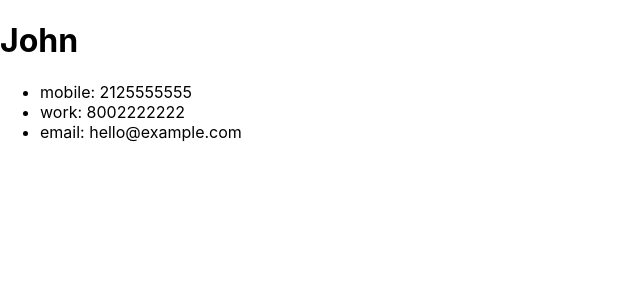
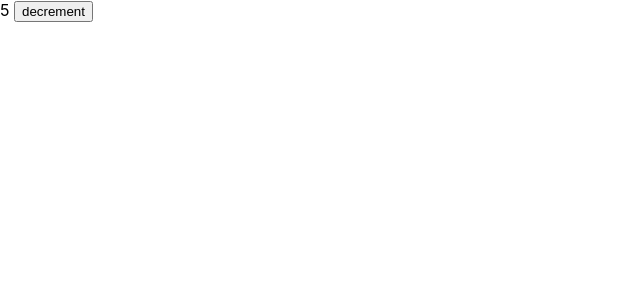
Before and after one commit to shahidsarker/ttp-residency-react-basics, a React (Create React App) app: page / in a window 1280 px wide. Shown: the top 300 px of the page, without its empty margins (0-640 px from the left). Built offline with nearby package versions, Linux system fonts and the light colour scheme.

Commit message:
decrement basic

```diff
--- a/src/App.js
+++ b/src/App.js
@@ -1,19 +1,11 @@
 import React, { Component } from "react";
 import ContactCard from "./ContactCard";
+import Decrement from "./Decrement";
 import "./App.css";
 
 class App extends Component {
   render() {
-    return (
-      <>
-        <ContactCard
-          name="John"
-          mobile="2125555555"
-          work="8002222222"
-          email="hello@example.com"
-        />
-      </>
-    );
+    return <Decrement start={5} />;
   }
 }
 
--- /dev/null
+++ b/src/Decrement.js
@@ -0,0 +1,25 @@
+import React, { Component } from "react";
+
+class Decrement extends Component {
+  constructor(props) {
+    super(props);
+    this.state = { number: props.start };
+  }
+
+  handleDecrement = (state) => {
+    this.setState({ number: state.number - 1 });
+  };
+
+  render() {
+    return (
+      <div>
+        {this.state.number}{" "}
+        <button onClick={() => this.handleDecrement(this.state)}>
+          decrement
+        </button>
+      </div>
+    );
+  }
+}
+
+export default Decrement;
```
